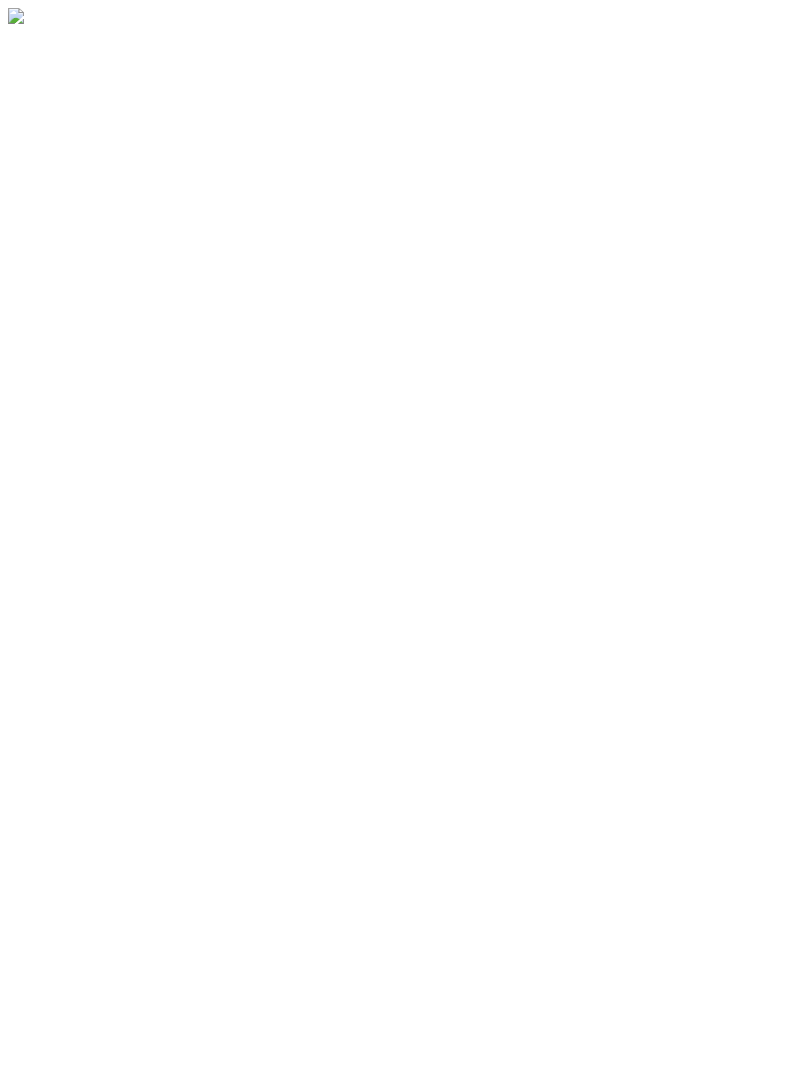
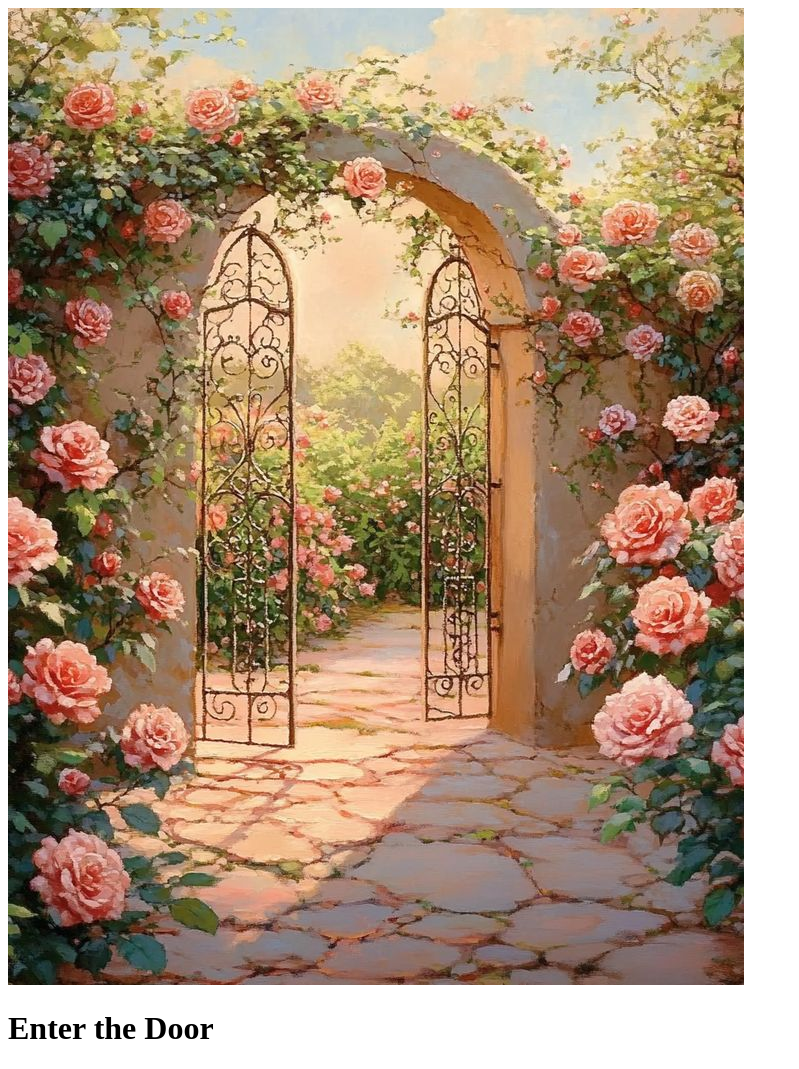
Before and after one commit to JannatulJami/valentinecard, a plain HTML site: page index.html in a window 1280 px wide. Shown: the whole page, without its empty margins (0-799 px from the left). Before the commit the page ends 800 px from the top, so only its background shows below. Drawn offline with Linux system fonts and the light colour scheme.

Commit message:
Update index.html

```diff
--- a/index.html
+++ b/index.html
@@ -8,6 +8,7 @@
   </head>
   <body>
     <div class = "container">
-      <img src = "door.jpg" class = "door">
+      <img src = "door.jpeg" class = "door">
+      <h1>Enter the Door</h1>
   </body>
 </html>
```
